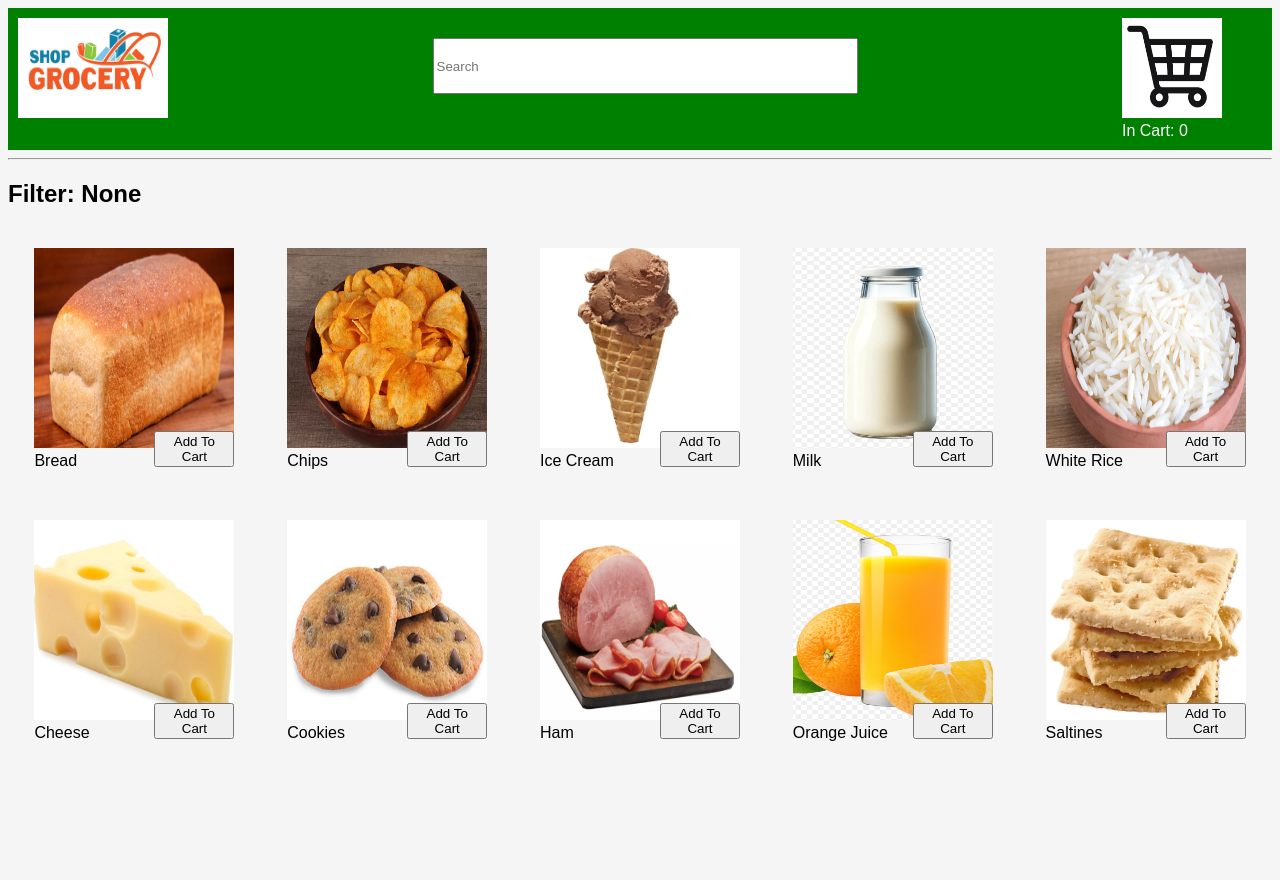
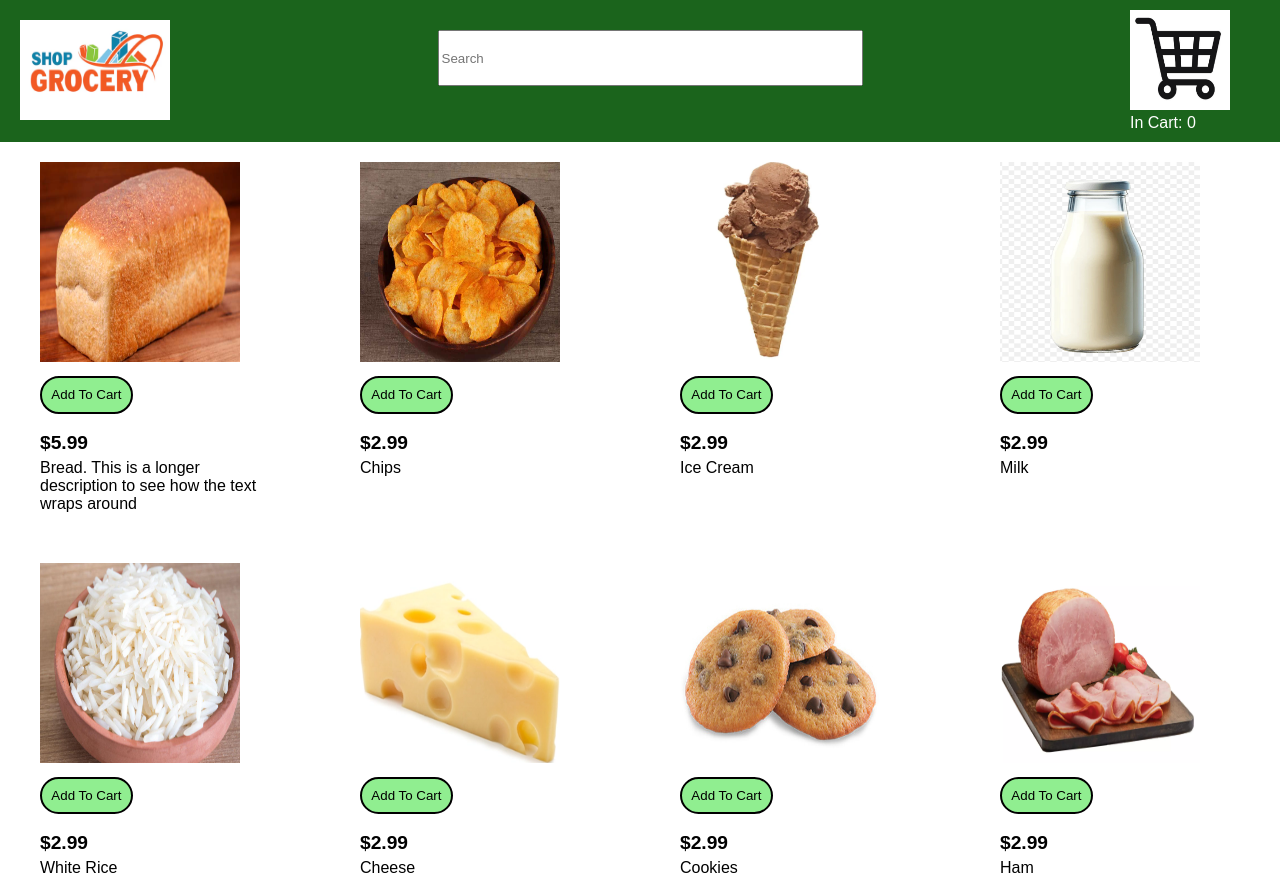
Before and after one commit to jsauer3/CSCE464_project, a plain HTML site: page index.html in a window 1280 px wide. Shown: the top 880 px of the page. Before the commit the page ends 808 px from the top, so only its background shows below. Drawn offline with Linux system fonts and the light colour scheme.

Commit message:
updated html on home page

```diff
--- a/default.css
+++ b/default.css
@@ -1,6 +1,7 @@
 body {
-    background-color:whitesmoke;
+    background-color:white;
     font-family: sans-serif;
+    margin: 0;
 }
 
 .container {
@@ -9,10 +10,32 @@ body {
     flex: 1;
 }
 
-div.groc_item {
+#logo_div {
+    position: sticky;
+    top: 0;
+    padding-top: 10px;
+    padding-bottom: 10px;
+    background-color: #1b641c;
+    justify-content: space-between;
+    z-index: 9999;
+}
+
+.groc_item {
     padding-right: 20px;
     padding-left: 20px;
     padding-bottom: 50px;
+    width: 15em;
+}
+
+.price {
+    font-weight: bold;
+    font-size: larger;
+}
+
+.description {
+    padding-top: 5px;
+    width: inherit;
+    text-wrap:unset;
 }
 
 .groc_item_form {
@@ -23,38 +46,34 @@ div.groc_item {
 .groc_item_form img {
     height: 200px;
     width: 200px;
+    padding-bottom: 10px;
 }
 
 .groc_item_form button {
-    position: absolute;
-    top: 90%;
-    left: 60%;
+    position: relative;
+    background-color: lightgreen;
+    border-style:solid;
+    padding: .7em;
+    border-radius: 360em;
 }
 
 .groc_item_form button:hover {
-    background-color: green;
+    background-color: #1b641c;
 }
 
 #cart_size {
     color: white;
 }
 
-#logo_div {
-    padding-top: 10px;
-    padding-bottom: 10px;
-    background-color: green;
-    justify-content: space-between;
-}
-
 #item_div {
     padding-top: 20px;
-    /* background-color: lightgreen; */
     justify-content: space-around;
     flex-wrap: wrap;
 }
 
 #logo {
-    padding-left: 10px;
+    padding-left: 20px;
+    padding-top: 10px;
 }
 
 #cart_img {
--- a/index.html
+++ b/index.html
@@ -4,7 +4,7 @@
         <link rel="stylesheet" type="text/css" href="default.css">
     </head>
     <body>
-        <div id="logo_div" class="container">
+        <header id="logo_div" class="container">
             <img id="logo" src="images/logo.png" height="100px" width="150px" onclick="go_to_home()">
             <form id="searchbar_form" autocomplete="on" onsubmit="search()" style="padding-top: 20px;">
                 <input type="text" id="searchbar" name="searchbar" placeholder="Search" size="50" style="height: 50px;">
@@ -13,8 +13,8 @@
                 <img id="cart_img" src="images/cart.png" height="100px" width="100px" onclick="go_to_cart()">
                 <div id="cart_size">In Cart: 0</div>
             </div>
-        </div>
-        <div>
+        </header>
+        <div id="filter_teller_div" hidden>
             <hr>
             <h2 id="filter_teller">Filter: None</h2>
         </div>
@@ -22,72 +22,102 @@
                 <div class="groc_item">
                     <form class="groc_item_form">
                         <img id="bread" class="groc_img" src="items/bread.png" alt="Bread">
+                        <br>
                         <button class="cart_button" type="submit">Add To Cart</button>
                     </form>
-                    <div>Bread</div>
+                    <br>
+                    <div class="price">$5.99</div>
+                    <div class="description">Bread. This is a longer description to see how the text wraps around</div>
                 </div>
                 <div class="groc_item">
                     <form class="groc_item_form">
                         <img id="chips" class="groc_img" src="items/chips.png" alt="Chips">
+                        <br>
                         <button class="cart_button" type="submit">Add To Cart</button>
                     </form>
-                    <div>Chips</div>
+                    <br>
+                    <div class="price">$2.99</div>
+                    <div class="description">Chips</div>
                 </div>
                 <div class="groc_item">
                     <form class="groc_item_form">
                         <img id="ice_cream" class="groc_img" src="items/ice_cream.png" alt="Ice Cream">
+                        <br>
                         <button class="cart_button" type="submit">Add To Cart</button>
                     </form>
-                    <div>Ice Cream</div>
+                    <br>
+                    <div class="price">$2.99</div>
+                    <div class="description">Ice Cream</div>
                 </div>
                 <div class="groc_item">
                     <form class="groc_item_form">
                         <img id="milk" class="groc_img" src="items/milk.png" alt="Milk">
+                        <br>
                         <button class="cart_button" type="submit">Add To Cart</button>
                     </form>
-                    <div>Milk</div>
+                    <br>
+                    <div class="price">$2.99</div>
+                    <div class="description">Milk</div>
                 </div>
                 <div class="groc_item">
                     <form class="groc_item_form">
                         <img id="rice" class="groc_img" src="items/rice.png" alt="Rice">
+                        <br>
                         <button class="cart_button" type="submit">Add To Cart</button>
                     </form>
-                    <div>White Rice</div>
+                    <br>
+                    <div class="price">$2.99</div>
+                    <div class="description">White Rice</div>
                 </div>
                 <div class="groc_item">
                     <form class="groc_item_form">
                         <img id="cheese" class="groc_img" src="items/cheese.png" alt="Cheese">
+                        <br>
                         <button class="cart_button" type="submit">Add To Cart</button>
                     </form>
-                    <div>Cheese</div>
+                    <br>
+                    <div class="price">$2.99</div>
+                    <div class="description">Cheese</div>
                 </div>
                 <div class="groc_item">
                     <form class="groc_item_form">
                         <img id="cookies" class="groc_img" src="items/cookies.png" alt="Cookies">
+                        <br>
                         <button class="cart_button" type="submit">Add To Cart</button>
                     </form>
-                    <div>Cookies</div>
+                    <br>
+                    <div class="price">$2.99</div>
+                    <div class="description">Cookies</div>
                 </div>
                 <div class="groc_item">
                     <form class="groc_item_form">
                         <img id="ham" class="groc_img" src="items/ham.png" alt="Ham">
+                        <br>
                         <button class="cart_button" type="submit">Add To Cart</button>
                     </form>
-                    <div>Ham</div>
+                    <br>
+                    <div class="price">$2.99</div>
+                    <div class="description">Ham</div>
                 </div>
                 <div class="groc_item">
                     <form class="groc_item_form">
                         <img id="orange_juice" class="groc_img" src="items/orange_juice.png" alt="Orange Juice">
+                        <br>
                         <button class="cart_button" type="submit">Add To Cart</button>
                     </form>
-                    <div>Orange Juice</div>
+                    <br>
+                    <div class="price">$2.99</div>
+                    <div class="description">Orange Juice</div>
                 </div>
                 <div class="groc_item">
                     <form class="groc_item_form">
                         <img id="saltines" class="groc_img" src="items/saltines.png" alt="Saltines">
+                        <br>
                         <button class="cart_button" type="submit">Add To Cart</button>
                     </form>
-                    <div>Saltines</div>
+                    <br>
+                    <div class="price">$2.99</div>
+                    <div class="description">Saltines</div>
                 </div>
         </div>
         <ul id="cart_list" style="padding-left: 250px;">
```
